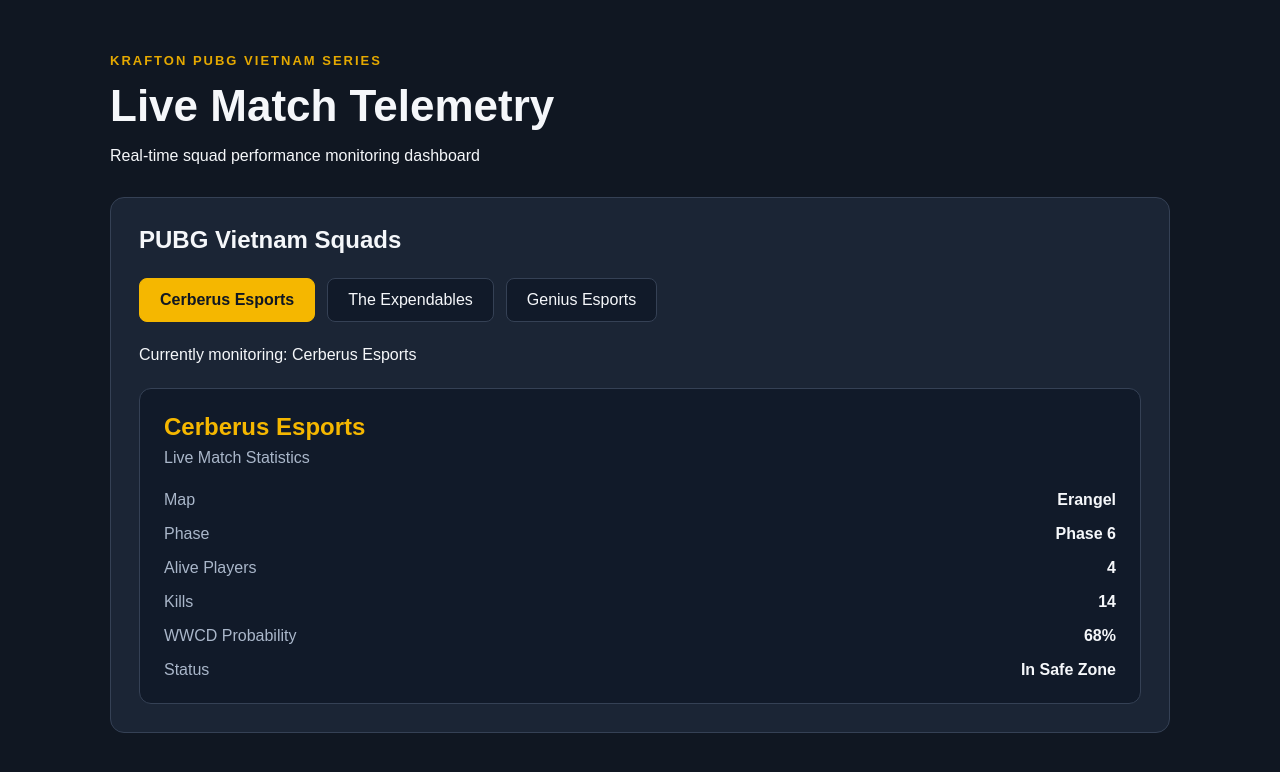
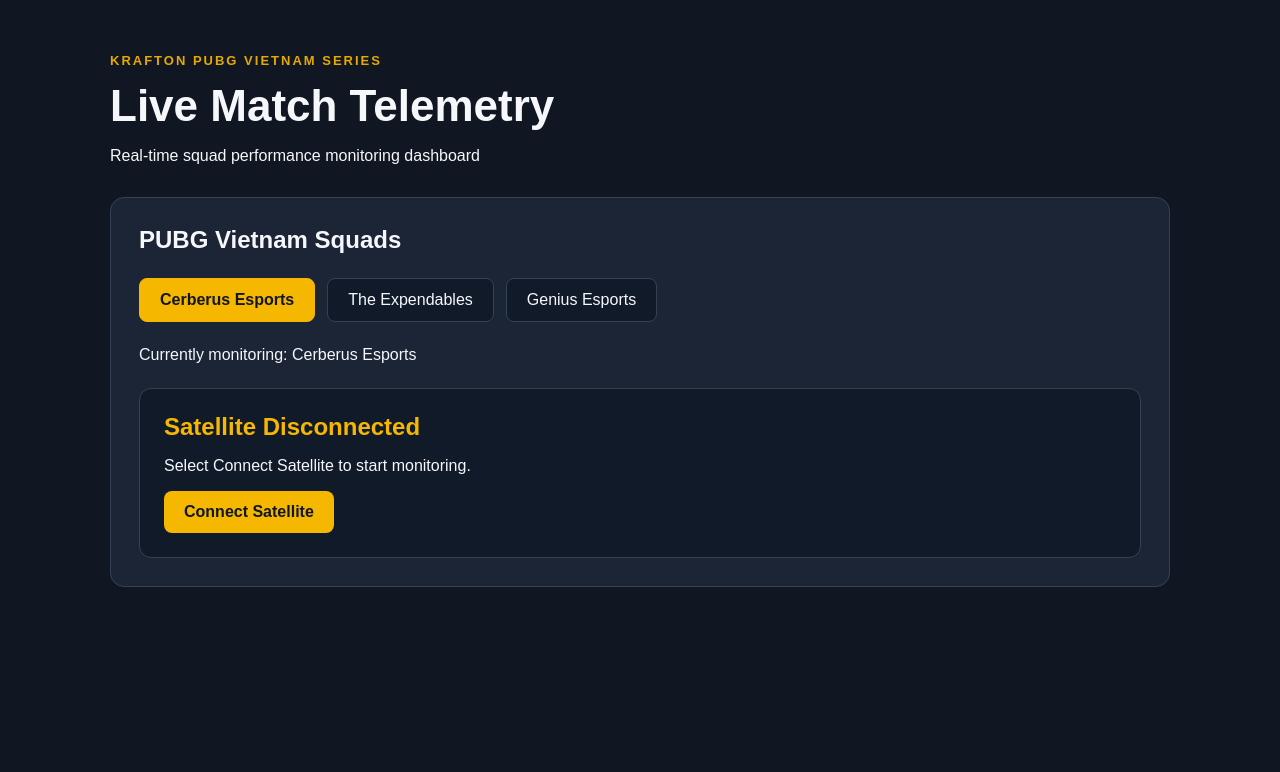
Before and after one commit to LamTienHung/Lab3, a React (Vite) app in the folder EX3/: page / in a window 1280 px wide. Shown: the top 772 px of the page. Built offline with nearby package versions, Linux system fonts and the light colour scheme.

Commit message:
feat(ex3): implement explicit IDLE state and satellite connection

```diff
--- a/EX3/src/components/PubgMatchTelemetry.jsx
+++ b/EX3/src/components/PubgMatchTelemetry.jsx
@@ -2,7 +2,9 @@
 import { fetchKraftonPubgTelemetry } from '../services/pubgTelemetry'
 
 export function PubgMatchTelemetry({ squadId }) {
+  const [isConnected, setIsConnected] = useState(false)
   const [retryCount, setRetryCount] = useState(0)
+
   const [view, setView] = useState({
     status: 'IDLE',
     data: null,
@@ -10,13 +12,9 @@
   })
 
   useEffect(() => {
-    const controller = new AbortController()
+  if (!isConnected) return
 
-    setView({
-      status: 'LOADING',
-      data: null,
-      error: null,
-    })
+  const controller = new AbortController()
 
     fetchKraftonPubgTelemetry(squadId, {
       signal: controller.signal,
@@ -43,9 +41,33 @@
       })
 
     return () => controller.abort()
-  }, [squadId, retryCount])
+  }, [squadId, retryCount, isConnected])
 
-  if (view.status === 'IDLE' || view.status === 'LOADING') {
+  if (view.status === 'IDLE') {
+  return (
+    <section className="telemetry-card">
+      <h3>Satellite Disconnected</h3>
+      <p>Select Connect Satellite to start monitoring.</p>
+
+      <button
+        type="button"
+        className="retry-button"
+        onClick={() => {
+          setView({
+            status: 'LOADING',
+            data: null,
+            error: null,
+          })
+          setIsConnected(true)
+        }}
+      >
+        Connect Satellite
+      </button>
+    </section>
+  )
+}
+
+  if (view.status === 'LOADING') {
     return (
       <section
         className="telemetry-skeleton"
@@ -69,7 +91,14 @@
         <button
           type="button"
           className="retry-button"
-          onClick={() => setRetryCount((count) => count + 1)}
+          onClick={() => {
+  setView({
+    status: 'LOADING',
+    data: null,
+    error: null,
+  })
+  setRetryCount((count) => count + 1)
+}}
         >
           Reconnect Satellite
         </button>
```
Also changed, not shown: 1 other file (tests, documents, lock files or other folders).
